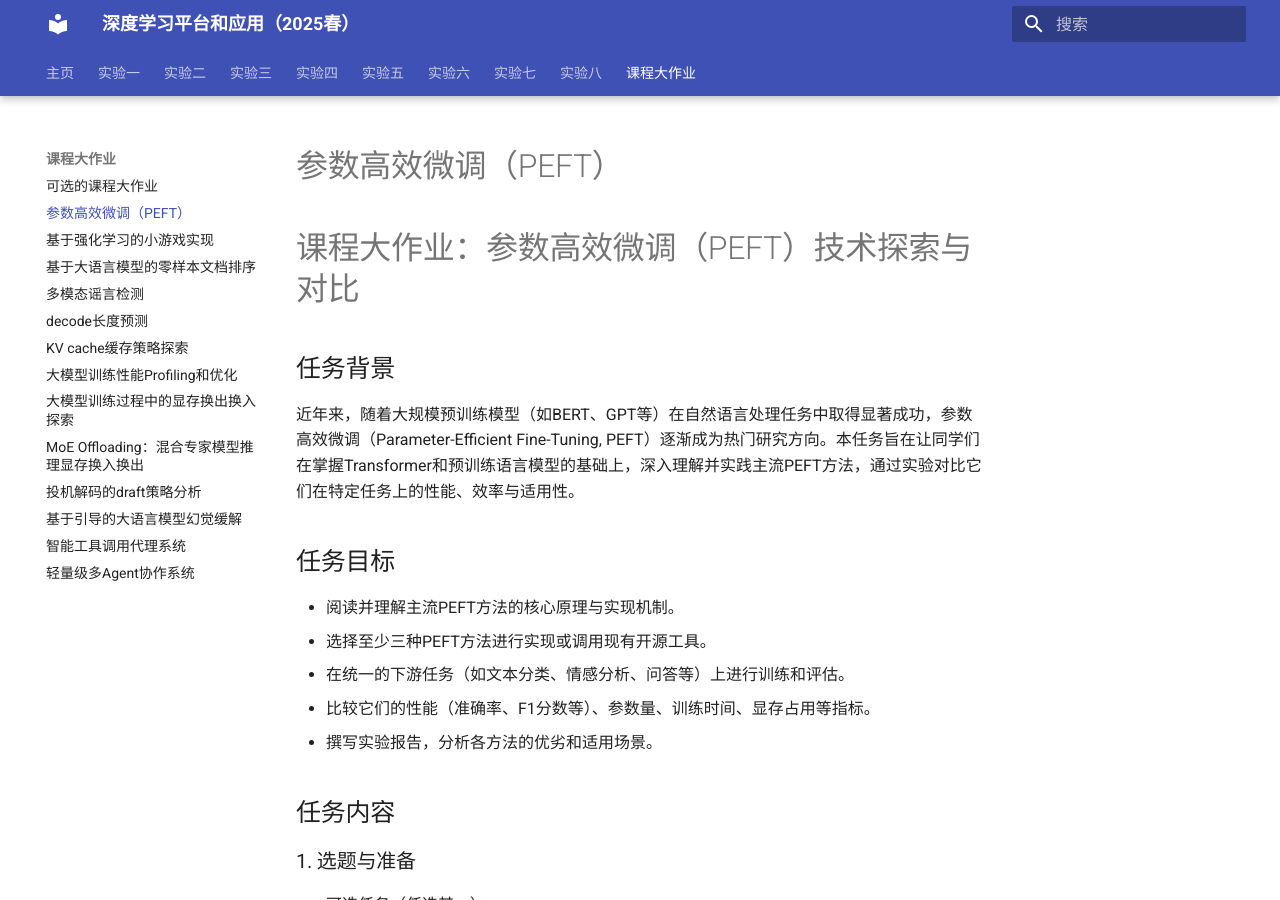
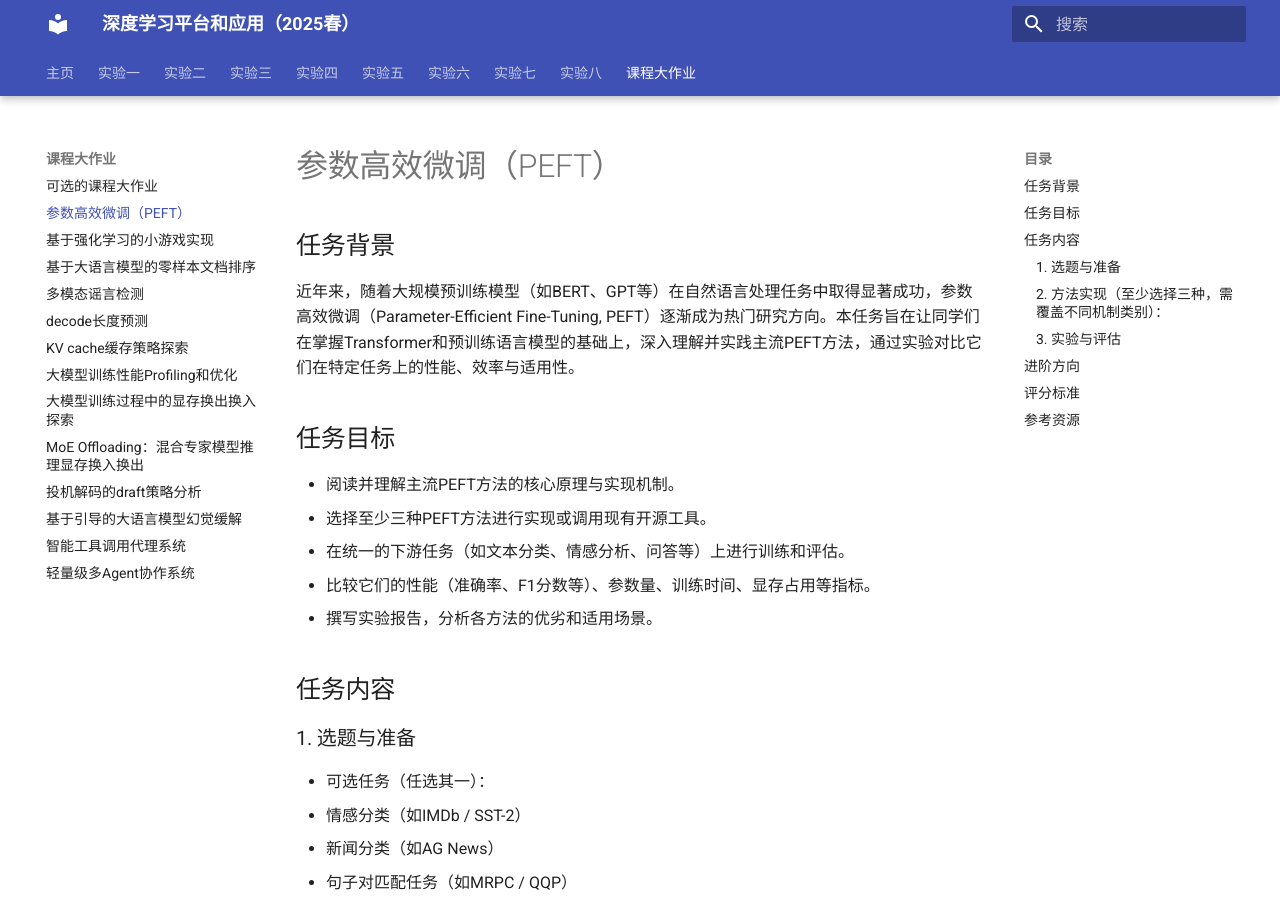
Before and after one commit to zhiweinju/nju-dl-lab-2025spring, an MkDocs documentation site: the page built from docs/final/projects/NJUProject_PEFT.md, in a window 1280 px wide and 900 px high. Built offline with MkDocs 1.6.1 and Material for MkDocs 9.7.7, drawn with Linux system fonts in a browser that asks for light colours; a style sheet for code colours, icons or effects is not loaded.

Commit message:
Update NJUProject_PEFT.md

```diff
--- a/docs/final/projects/NJUProject_PEFT.md
+++ b/docs/final/projects/NJUProject_PEFT.md
@@ -1,6 +1,4 @@
 # 参数高效微调（PEFT）
-
-# 课程大作业：参数高效微调（PEFT）技术探索与对比
 
 ## 任务背景
 
```
